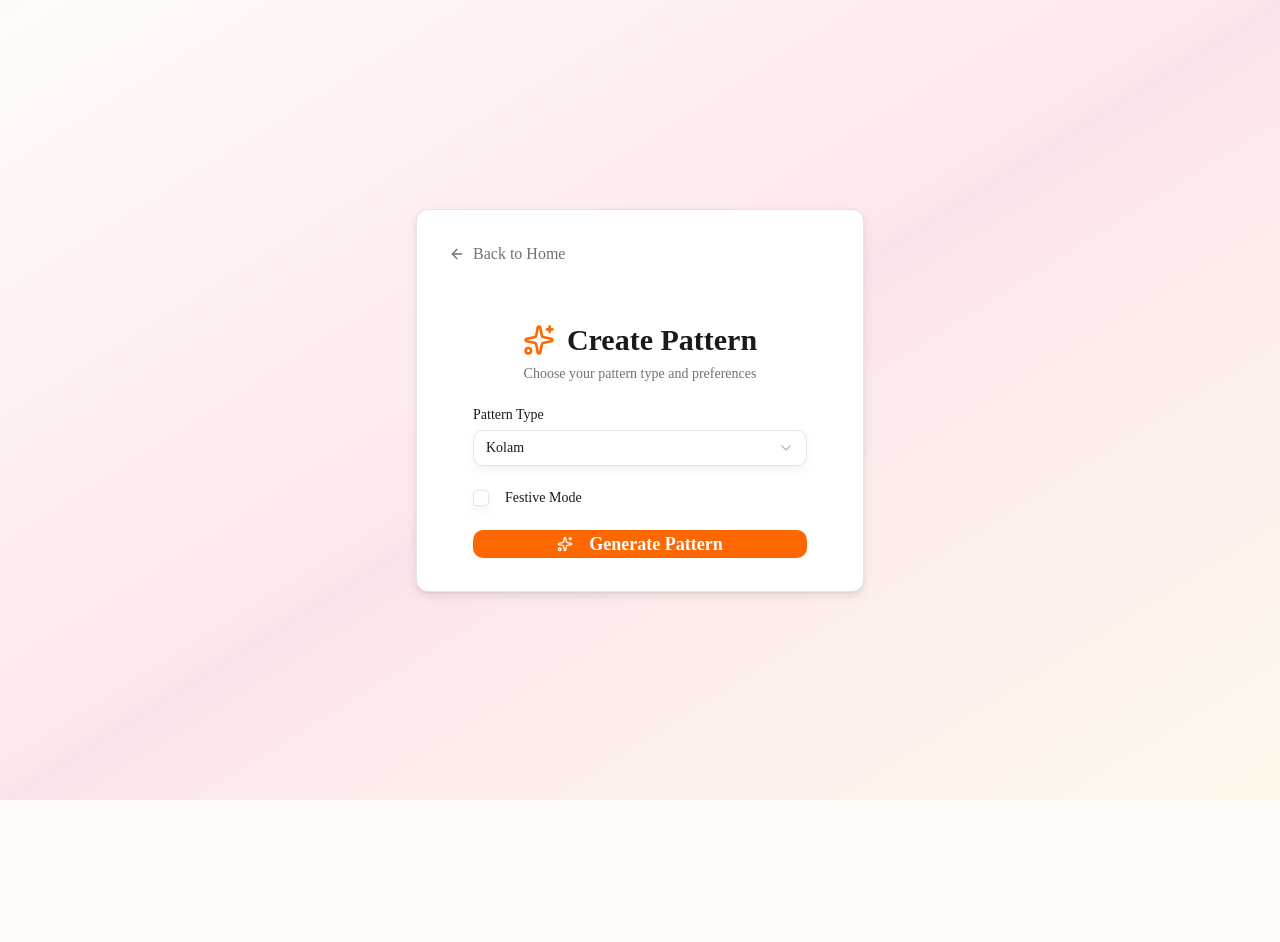
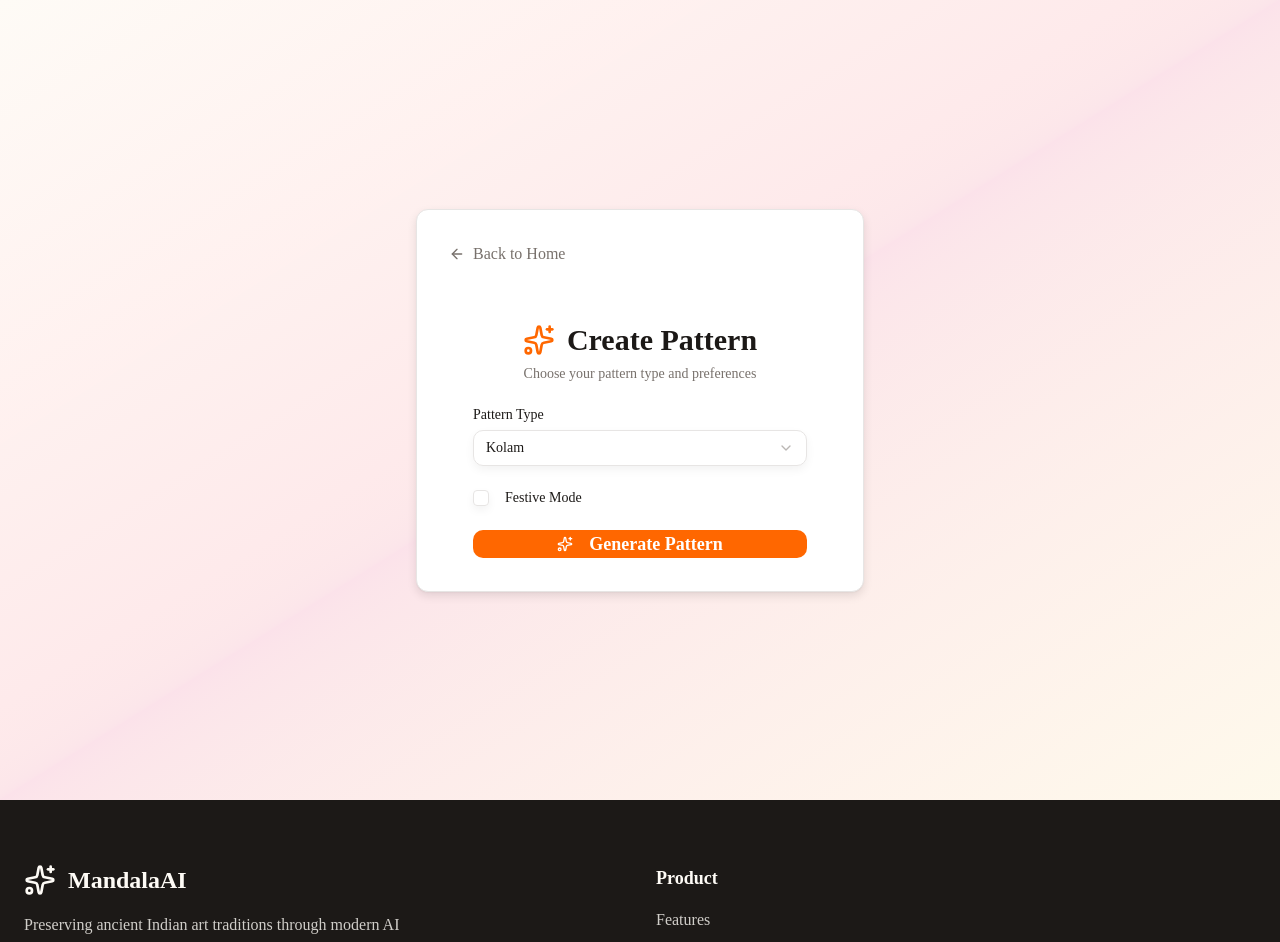
Before and after one commit to Siddhesh-Agarwal/Mandala-AI, a React (Vite) app in the folder frontend/: page /create in a window 1280 px wide. Shown: the top 942 px of the page. Before the commit the page ends 800 px from the top, so only its background shows below. Built offline with nearby package versions, Linux system fonts and the light colour scheme.

Commit message:
Move Footer component to App level

```diff
--- a/frontend/src/App.tsx
+++ b/frontend/src/App.tsx
@@ -1,5 +1,6 @@
 import { QueryClient, QueryClientProvider } from "@tanstack/react-query";
 import { BrowserRouter, Route, Routes } from "react-router-dom";
+import { Footer } from "./components/Footer";
 import { Toaster } from "./components/ui/sonner";
 import { TooltipProvider } from "./components/ui/tooltip";
 import CreatePage from "./pages/Create";
@@ -8,8 +9,6 @@ import HomePage from "./pages/Index";
 import NotFound from "./pages/NotFound";
 
 export default function App() {
-  // Initialize the QueryClient with default options
-  // 10 seconds timeout on queries
   const queryClient = new QueryClient({
     defaultOptions: {
       queries: {
@@ -34,6 +33,7 @@ export default function App() {
             <Route path="*" element={<NotFound />} />
           </Routes>
         </BrowserRouter>
+        <Footer />
       </TooltipProvider>
     </QueryClientProvider>
   );
--- a/frontend/src/pages/Index.tsx
+++ b/frontend/src/pages/Index.tsx
@@ -1,5 +1,4 @@
 import { Features } from "@/components/Features";
-import { Footer } from "@/components/Footer";
 import { Hero } from "@/components/Hero";
 
 export default function HomePage() {
@@ -7,7 +6,6 @@ export default function HomePage() {
     <main className="min-h-screen font-inter">
       <Hero />
       <Features />
-      <Footer />
     </main>
   );
 }
```
